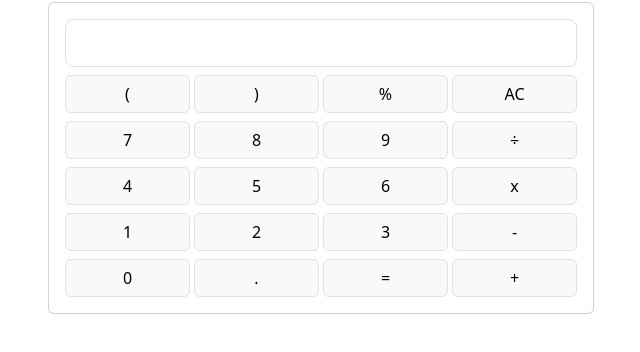
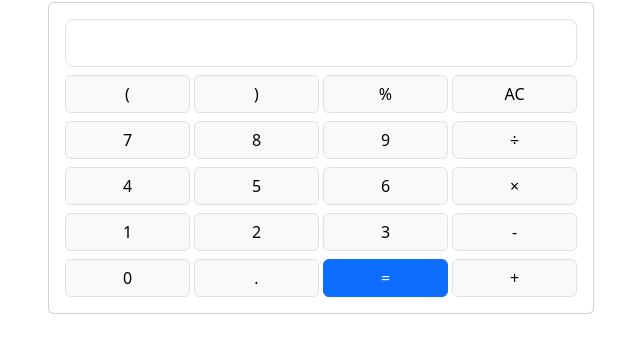
Before and after one commit to Muskan8878h/Calculator, a plain HTML site: page src/index.html in a window 1280 px wide. Shown: the part 70-422 px from the top of the page, without its empty margins (319-959 px from the left). Drawn offline with nearby package versions, Linux system fonts and the light colour scheme.

```diff
--- a/src/index.html
+++ b/src/index.html
@@ -81,7 +81,7 @@
                             </div>
                             <div class="col-3">
                                 <button type="button" class="btn btn-light w-100 mt-2 border">
-                                    x
+                                    ×
                                 </button>
                             </div>
                         <!-- 4th row -->
@@ -117,7 +117,7 @@
                                 </button>
                             </div>
                             <div class="col-3">
-                                <button type="button" class="btn btn-light w-100 mt-2 border">
+                                <button type="button" class="btn btn-primary w-100 mt-2 border border-primary">
                                     =
                                 </button>
                             </div>
```
